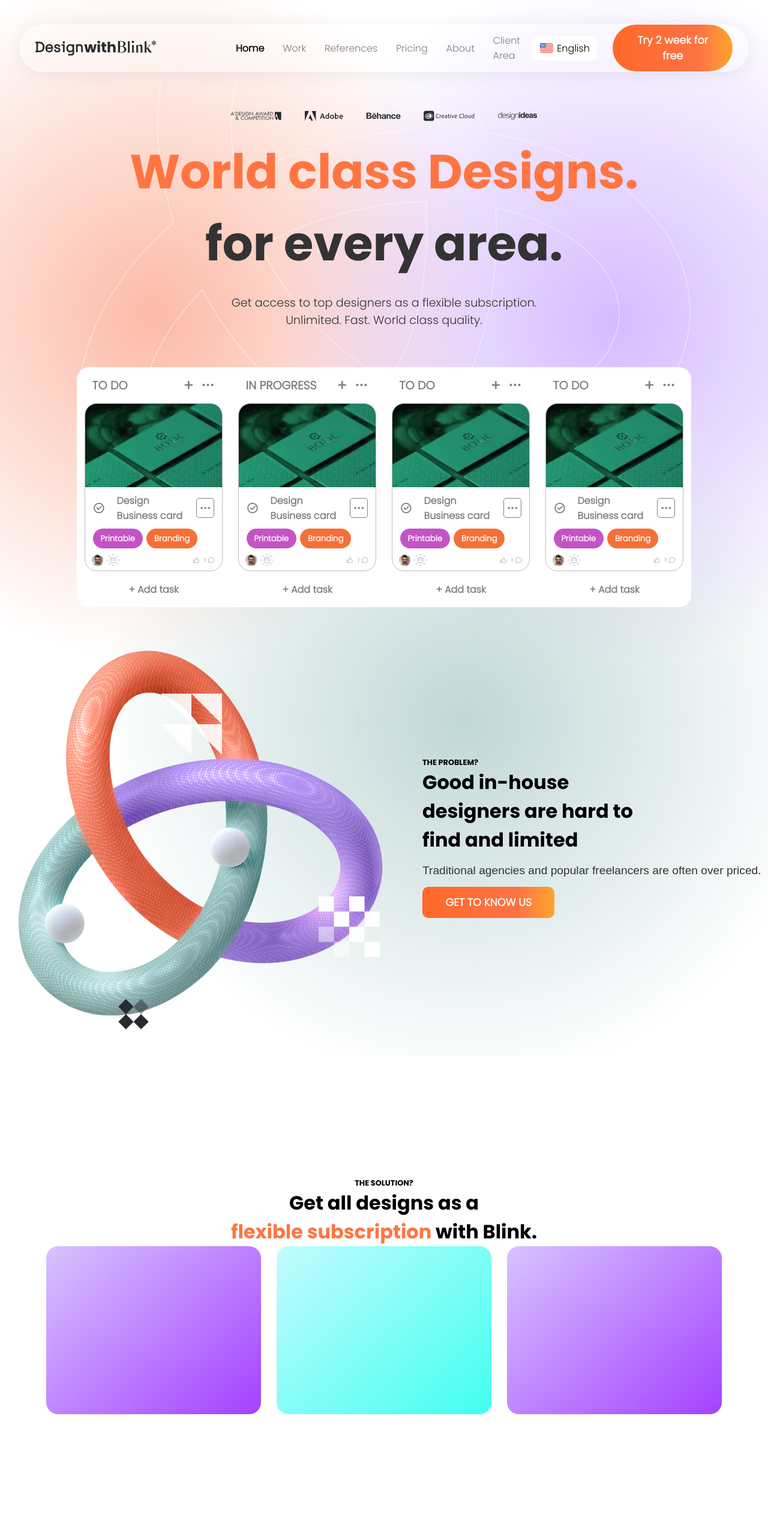
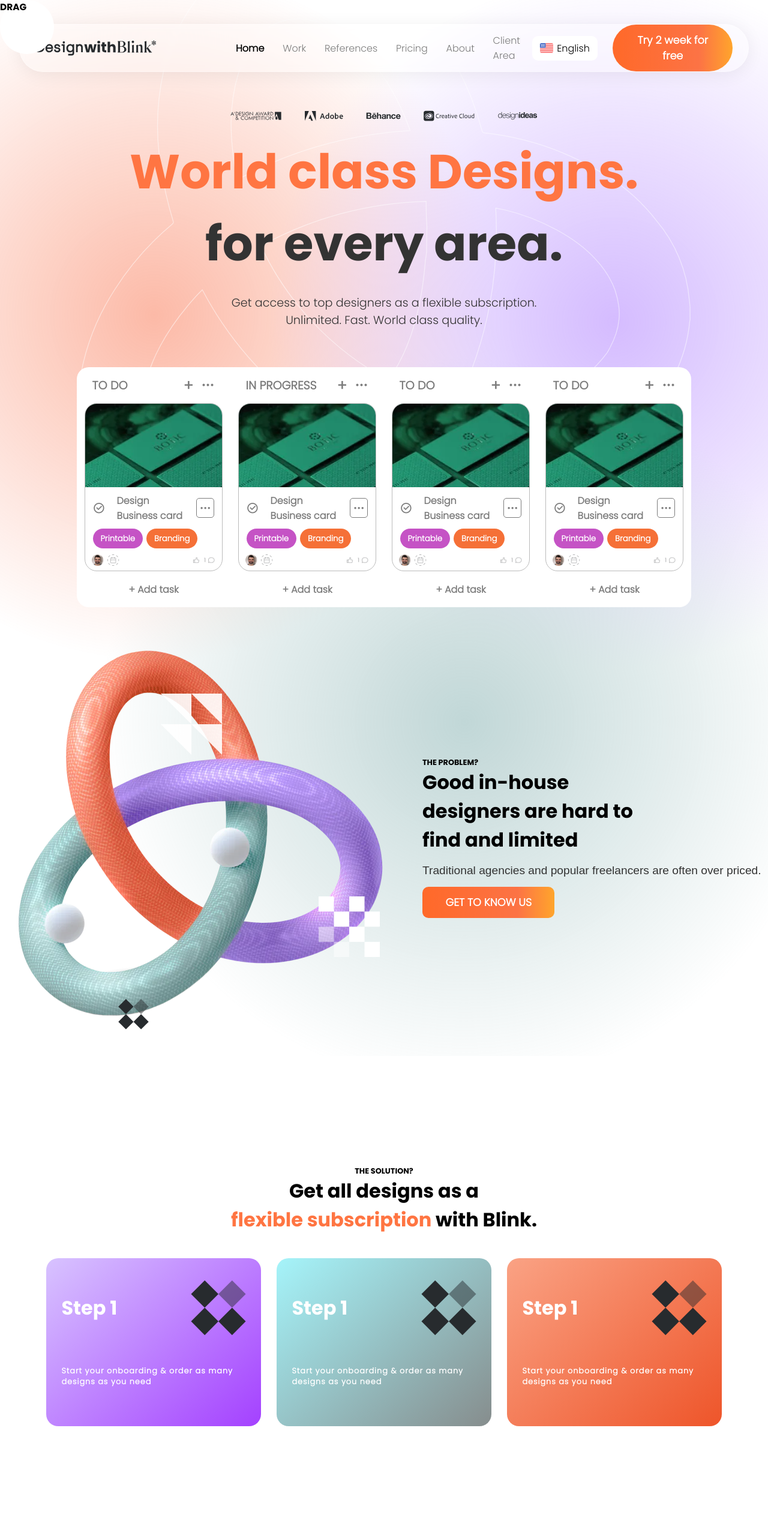
Before and after one commit to gravity-coding/design_with_blink, a plain HTML site: page index.html in a window 1280 px wide. Shown: the top 2560 px of the page at 60% size. Drawn offline with nearby package versions, Linux system fonts and the light colour scheme.

Commit message:
Updated_part_3

```diff
--- a/index.html
+++ b/index.html
@@ -11,6 +11,7 @@
     />
   </head>
   <body>
+    <div class="cursor-move">DRAG</div>
     <div id="main">
       <!-- --part-1-- -->
       <div class="part-1 d-flex">
@@ -211,11 +212,56 @@
           Blink.
         </h2>
         <div class="part-2-cards d-flex">
-          <div class="part-2-card"></div>
-          <div class="part-2-card"></div>
-          <div class="part-2-card"></div>
+          <div class="part-2-card">
+            <div class="top-part-2-card d-flex">
+              <h1 class="mainHeading2">Step 1</h1>
+              <img src="./Assets/Images/icon-1.caed4ddf.svg" alt="" />
+            </div>
+            <div class="btm-part-2-card d-flex">
+              <h3 class="mainHeading1">
+                Start your onboarding & order as many designs as you need
+              </h3>
+            </div>
+          </div>
+          <div class="part-2-card">
+            <div class="top-part-2-card d-flex">
+              <h1 class="mainHeading2">Step 1</h1>
+              <img src="./Assets/Images/icon-1.caed4ddf.svg" alt="" />
+            </div>
+            <div class="btm-part-2-card d-flex">
+              <h3 class="mainHeading1">
+                Start your onboarding & order as many designs as you need
+              </h3>
+            </div>
+          </div>
+          <div class="part-2-card">
+            <div class="top-part-2-card d-flex">
+              <h1 class="mainHeading2">Step 1</h1>
+              <img src="./Assets/Images/icon-1.caed4ddf.svg" alt="" />
+            </div>
+            <div class="btm-part-2-card d-flex">
+              <h3 class="mainHeading1">
+                Start your onboarding & order as many designs as you need
+              </h3>
+            </div>
+          </div>
         </div>
       </div>
+
+      <!-- ---------part-3------- -->
+      <div class="part-3">
+        <div class="img-part-3"></div>
+        <div class="img-part-3"></div>
+        <div class="img-part-3"></div>
+        <div class="img-part-3"></div>
+        <div class="img-part-3"></div>
+        <div class="img-part-3"></div>
+        <div class="img-part-3"></div>
+        <div class="img-part-3"></div>
+
+      </div>
     </div>
+
+    <script src="script.js"></script>
   </body>
 </html>
--- /dev/null
+++ b/script.js
@@ -0,0 +1,5 @@
+document.querySelector("body").addEventListener("mousemove", function (details) {
+    // console.log(details.clientX, details.clientY);
+    document.querySelector(".cursor-move").style.top = `${details.clientY}px`
+    document.querySelector(".cursor-move").style.left = `${details.clientX}px`
+});
--- a/style.css
+++ b/style.css
@@ -355,11 +355,13 @@ nav .nav-links {
 .part-2 {
   width: 100%;
   height: 100vh;
+  gap: 5vh;
   /* background-color: orange; */
 }
 
 .part-2 .mainHeading2 {
   text-align: center;
+  margin-top: -5vh;
 }
 
 .part-2-cards {
@@ -378,14 +380,79 @@ nav .nav-links {
     rgba(216, 195, 255, 1) 100%
   );
   border-radius: 20px;
+  padding: 2vw;
 }
 
 .part-2-card:nth-child(2) {
   background: linear-gradient(
     318deg,
-    rgb(65, 255, 239) 0%,
-    rgb(195, 251, 255) 100%
+    rgb(134, 141, 141) 0%,
+    rgb(165, 244, 250) 100%
   );
+}
+
+.part-2-card:nth-child(3) {
+  background: linear-gradient(
+    318deg,
+    rgb(238, 85, 42) 0%,
+    rgb(250, 162, 132) 100%
+  );
+}
+
+.top-part-2-card {
+  width: 100%;
+  height: 50%;
+  justify-content: space-between;
+}
+
+.top-part-2-card .mainHeading2 {
+  margin-top: 0vh;
+  color: #fff;
+}
+
+.btm-part-2-card {
+  width: 100%;
+  height: 50%;
+}
+
+.btm-part-2-card .mainHeading1 {
+  color: #fff;
+  font-family: FontGC;
+  letter-spacing: 1px;
+}
+
+/* -------part-3---------- */
+.part-3 {
+  /* position: relative; */
+  display: flex;
+  flex-wrap: wrap;
+  align-items: center;
+  justify-content: center;
+  gap: 2vw;
+  width: 100%;
+  height: 100vh;
+  background-color: #000;
+  padding: 2vw;
+}
+
+.img-part-3 {
+  width: 22vw;
+  height: 44vh;
+  background-color: orange;
+  border-radius: 20px;
+}
+
+.cursor-move {
+  position: absolute;
+  top: 0;
+  left: 0;
+  width: 7vw;
+  height: 7vw;
+  background-color: #fff;
+  border-radius: 50%;
+  font-family: FontGCBold;
+  font-size: 1.2vw;
+  z-index: 99999;
 }
 
 @media (max-width: 699px) {
```
Also changed, not shown: Assets/Images/icon-1.caed4ddf.svg (added).
